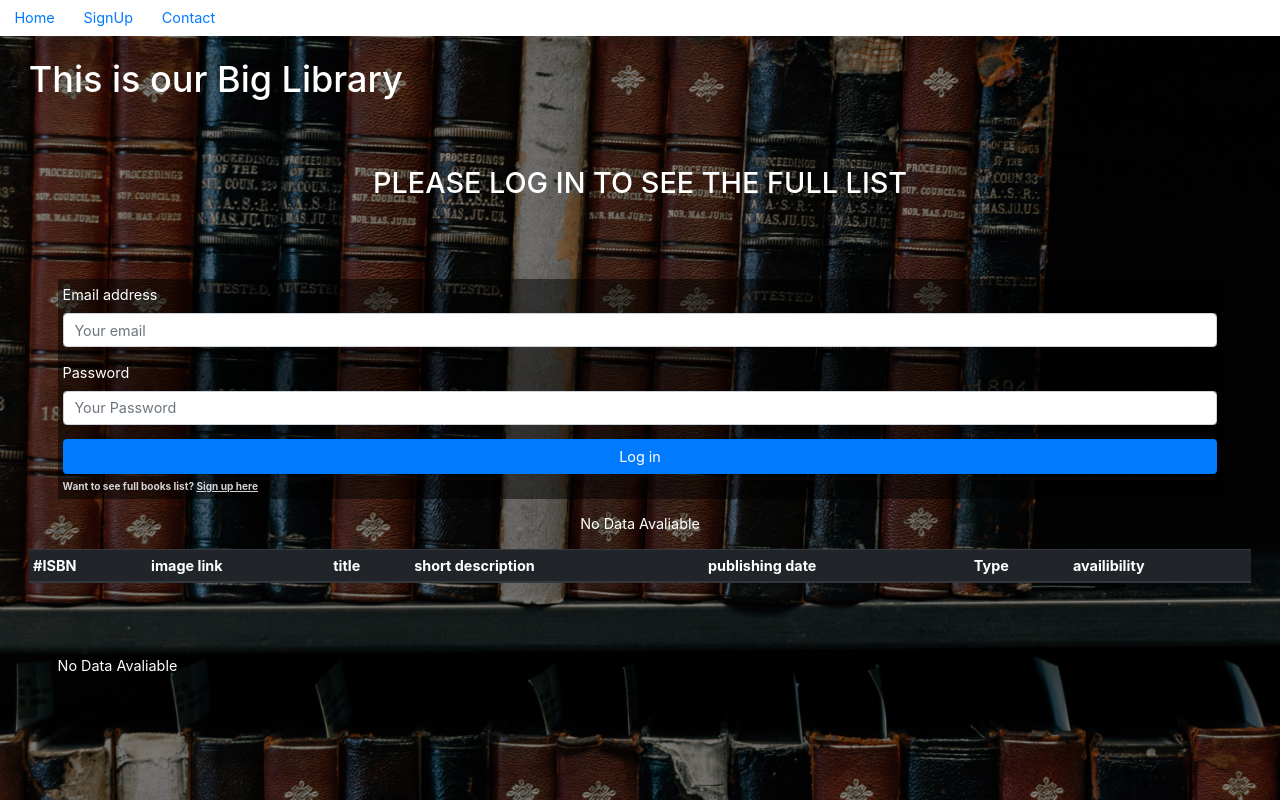
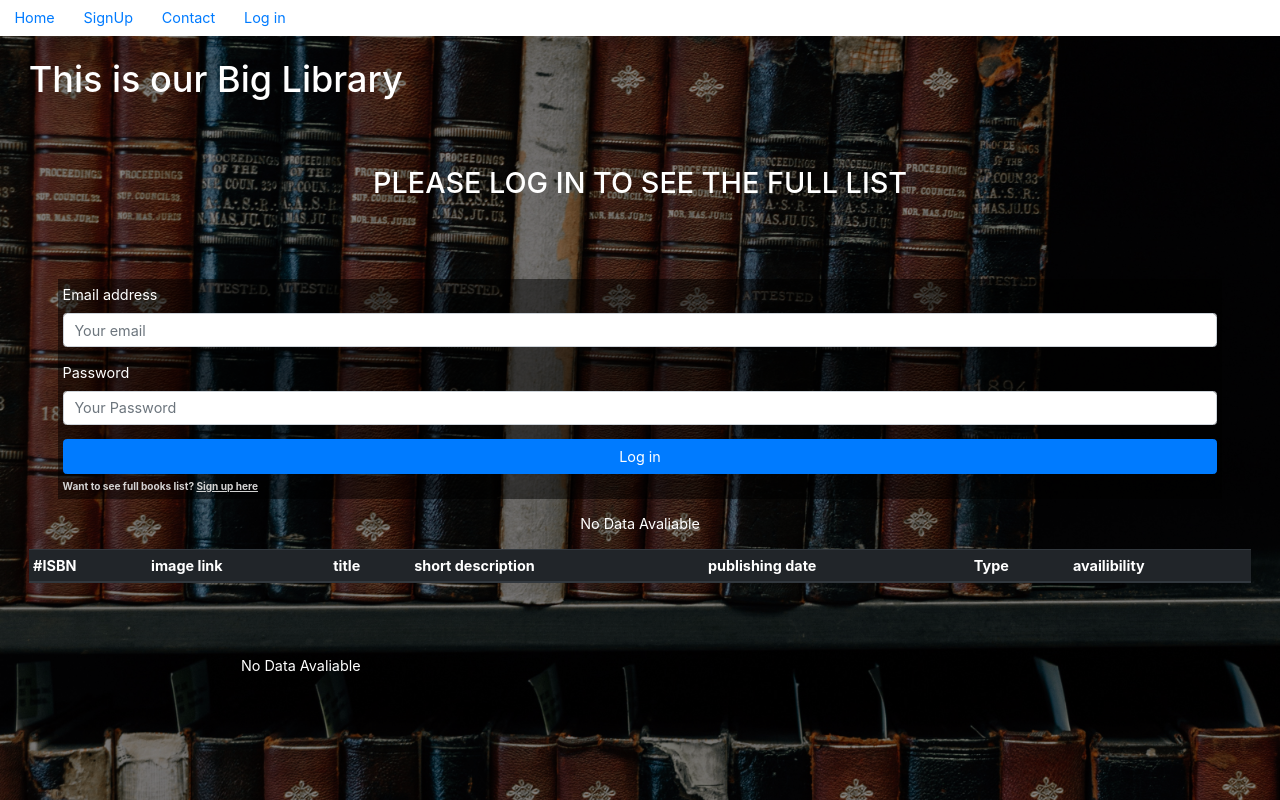
Before and after one commit to VerenaEna/FSWD40-CodeReview10, a PHP site: page / in a window 1280 px wide. Run offline with PHP 8.4, Linux system fonts and the light colour scheme; data that the repository does not hold is empty; a stand-in replaces the project's code that opens the database connection; some libraries are stand-ins or nearby versions.

Commit message:
Fix: add bootstrap class for card and link styling

```diff
--- a/index.php
+++ b/index.php
@@ -87,6 +87,9 @@ if( isset($_POST['btn-login']) ) {
         <li class="nav-item">
           <a class="nav-link" href="contact.html">Contact</a>
         </li>
+        <li class="nav-item">
+          <a class="nav-link" href="index.php">Log in</a>
+        </li>
       </ul>
     </header>
     <section>
@@ -158,7 +161,7 @@ if( isset($_POST['btn-login']) ) {
           ?>
         </table>
       </div>
-        <section class="card-group">
+        <section class="card-group group">
 
           <?php
 
```
